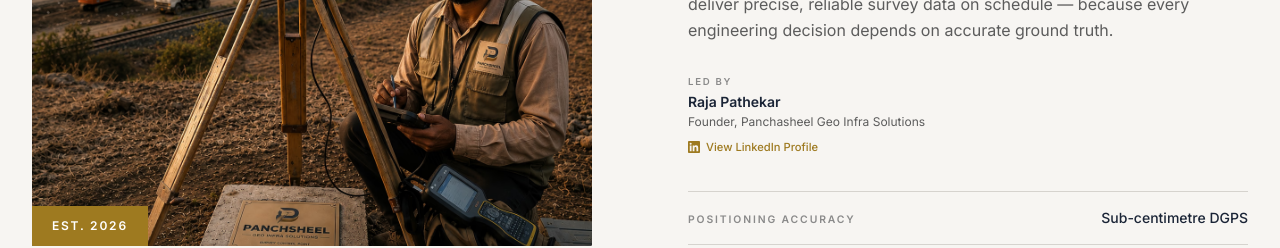
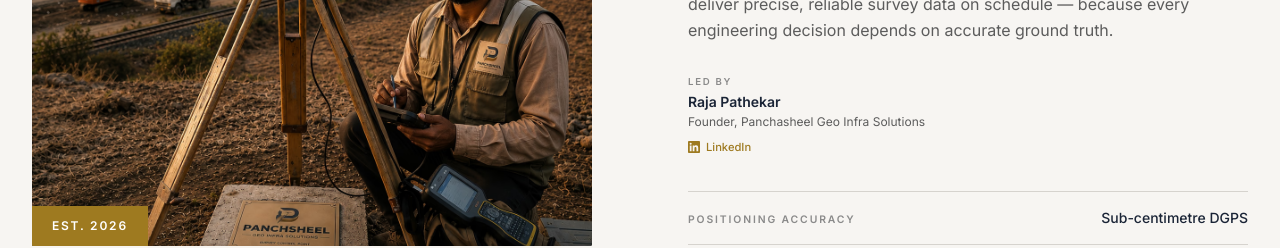
Before and after one commit to yash-kzx/Panchasheel, a Next.js app: page / in a window 1280 px wide. Shown: the part 1320-1568 px from the top of the page. Built offline with nearby package versions, Linux system fonts and the light colour scheme.

Commit message:
feat: initialize root layout with global fonts and SEO metadata configuration

```diff
--- a/src/app/layout.tsx
+++ b/src/app/layout.tsx
@@ -5,7 +5,7 @@ import "./globals.css";
 const spaceGrotesk = Space_Grotesk({
   variable: "--font-geist-sans",
   subsets: ["latin"],
-  display: "swap",
+  display: "swap",//
   weight: ["400", "500", "600", "700"],
 });
 
--- a/src/components/sections/about.tsx
+++ b/src/components/sections/about.tsx
@@ -91,7 +91,7 @@ export function AboutSection() {
                     >
                       <path d="M20.447 20.452h-3.554v-5.569c0-1.328-.027-3.037-1.852-3.037-1.853 0-2.136 1.445-2.136 2.939v5.667H9.351V9h3.414v1.561h.046c.477-.9 1.637-1.85 3.37-1.85 3.601 0 4.267 2.37 4.267 5.455v6.286zM5.337 7.433a2.062 2.062 0 0 1-2.063-2.065 2.064 2.064 0 1 1 2.063 2.065zm1.782 13.019H3.555V9h3.564v11.452zM22.225 0H1.771C.792 0 0 .774 0 1.729v20.542C0 23.227.792 24 1.771 24h20.451C23.2 24 24 23.227 24 22.271V1.729C24 .774 23.2 0 22.222 0h.003z" />
                     </svg>
-                    View LinkedIn Profile
+                    LinkedIn
                   </a>
                 </div>
               </div>
```
